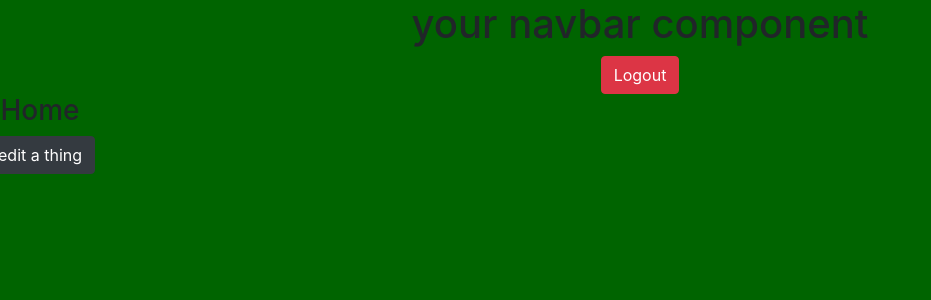
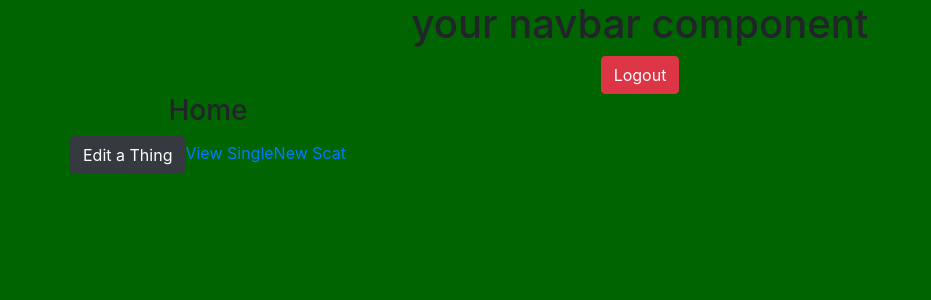
Before and after one commit to ToddSpainhour/scatt-surprise, a React (Create React App) app: page /home in a window 1280 px wide. Shown: the top 300 px of the page, without its empty margins (0-931 px from the left). Built offline with nearby package versions, Linux system fonts and the light colour scheme; no server answers; sample sign-in values are in the browser's storage.

Commit message:
fixed code

```diff
--- a/src/App/App.js
+++ b/src/App/App.js
@@ -59,7 +59,7 @@ class App extends React.Component {
       <BrowserRouter>
       <React.Fragment>
         <MyNavbar />
-        <div ClassName="container">
+        <div className="container">
           <div className="row">
             <Switch>
               <PrivateRoute path='/home' component={Home} authed={authed} />
--- a/src/components/pages/Home/Home.js
+++ b/src/components/pages/Home/Home.js
@@ -1,21 +1,23 @@
 import React from 'react';
+
 import { Link } from 'react-router-dom';
+
 import './Home.scss';
 
 class Home extends React.Component {
   editClickEvent = (e) => {
     e.preventDefault();
-    const scatId = 'scat12345';
-    this.props.history.push(`${scatId}`);
+    const scatId = 'monkebutt12345';
+    this.props.history.push(`/edit/${scatId}`);
   }
 
   render() {
     return (
       <div className="Home">
         <h3>Home</h3>
-        <button className="btn btn-dark" onClick="this.editClickEvent">edit a thing</button>
-        <Link to='/scats/234239478'></Link>
-        <Link to='/new/73647'></Link>
+        <button className="btn btn-dark" onClick={this.editClickEvent}>Edit a Thing</button>
+        <Link to='/scats/234239478'>View Single</Link>
+        <Link to='/new/73647'>New Scat</Link>
       </div>
     );
   }
```
